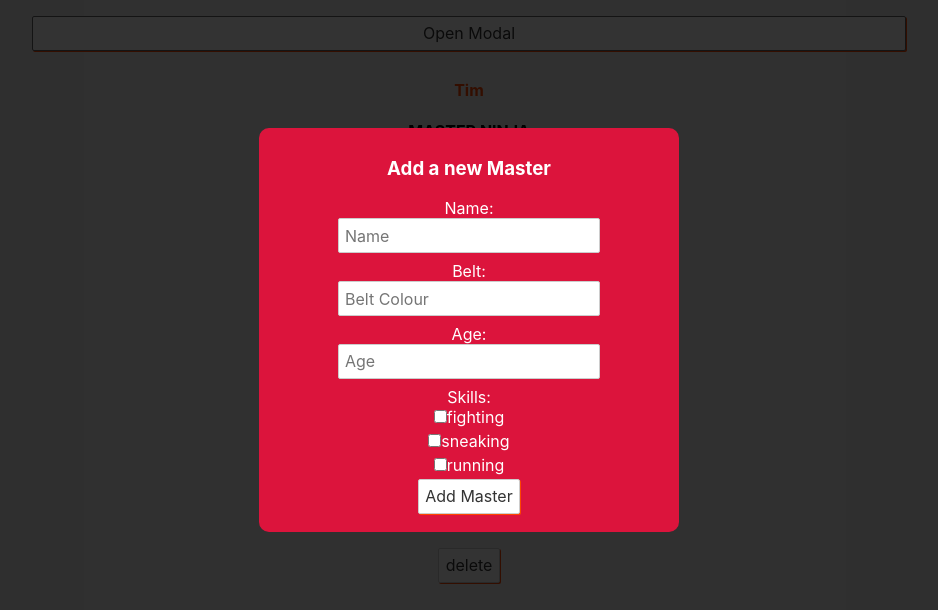
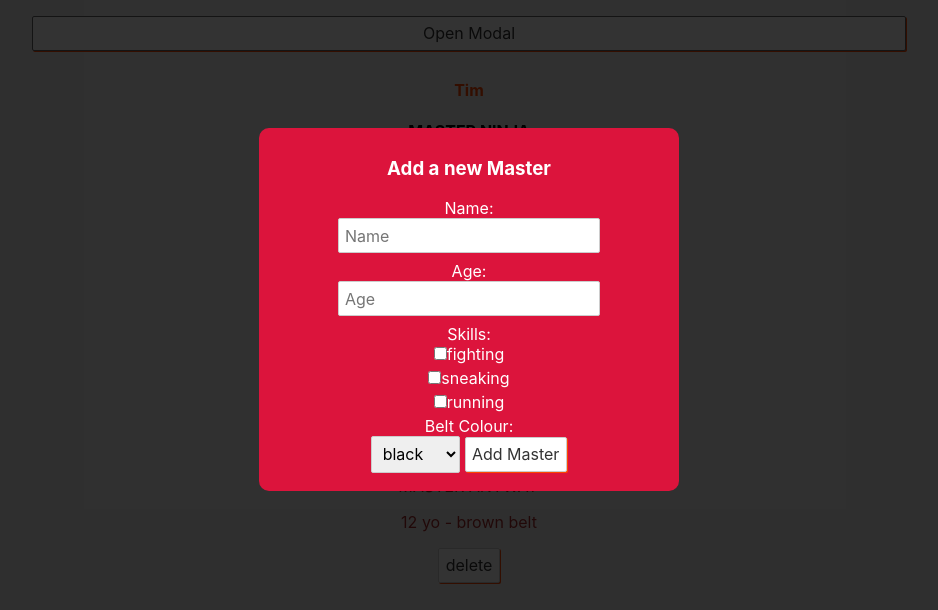
Before and after one commit to maxdevjs/learn-svelte-tutorial-for-beginners, a Svelte app in the folder myproject/: page / in a window 1280 px wide. Both pictures are taken after a click on the button "Open Modal". Shown: the top 610 px of the page, without its empty margins (171-1109 px from the left). Built offline with nearby package versions, Linux system fonts and the light colour scheme.

Commit message:
Add checkboxes array and select options (lesson-16)

```diff
--- a/myproject/src/AddMasterForm.svelte
+++ b/myproject/src/AddMasterForm.svelte
@@ -2,12 +2,14 @@
   let name;
   let beltColour;
   let age;
-  let fighting = false;
-  let sneaking = false;
-  let running = false;
+  // let fighting = false;
+  // let sneaking = false;
+  // let running = false;
+
+  let skills = [];
 
   const handleSubmit = () => {
-    console.log(name, beltColour, age, fighting, sneaking, running);
+    console.log(name, beltColour, age, skills);
   }
 </script>
 
@@ -16,16 +18,21 @@
     <label for="name">Name:</label>
     <input type="text" id="name" placeholder="Name" bind:value={name}>
 
-    <label for="belt">Belt:</label>
-    <input type="text" id="belt" placeholder="Belt Colour" bind:value={beltColour}>
-
     <label for="age">Age:</label>
     <input type="number" id="age" placeholder="Age" bind:value={age}>
 
     <label>Skills:</label>
-    <input type="checkbox" bind:checked={fighting}>fighting<br>
-    <input type="checkbox" bind:checked={sneaking}>sneaking<br>
-    <input type="checkbox" bind:checked={running}>running<br>
+    <input type="checkbox" bind:group={skills} value="fighting">fighting<br>
+    <input type="checkbox" bind:group={skills} value="sneaking">sneaking<br>
+    <input type="checkbox" bind:group={skills} value="running">running<br>
+
+    <label>Belt Colour:</label>
+    <select bind:value={beltColour}>
+      <option value="black">black</option>
+      <option value="orange">orange</option>
+      <option value="brown">brown</option>
+      <option value="white">white</option>
+    </select>
 
     <button>Add Master</button>
   </form>
```
